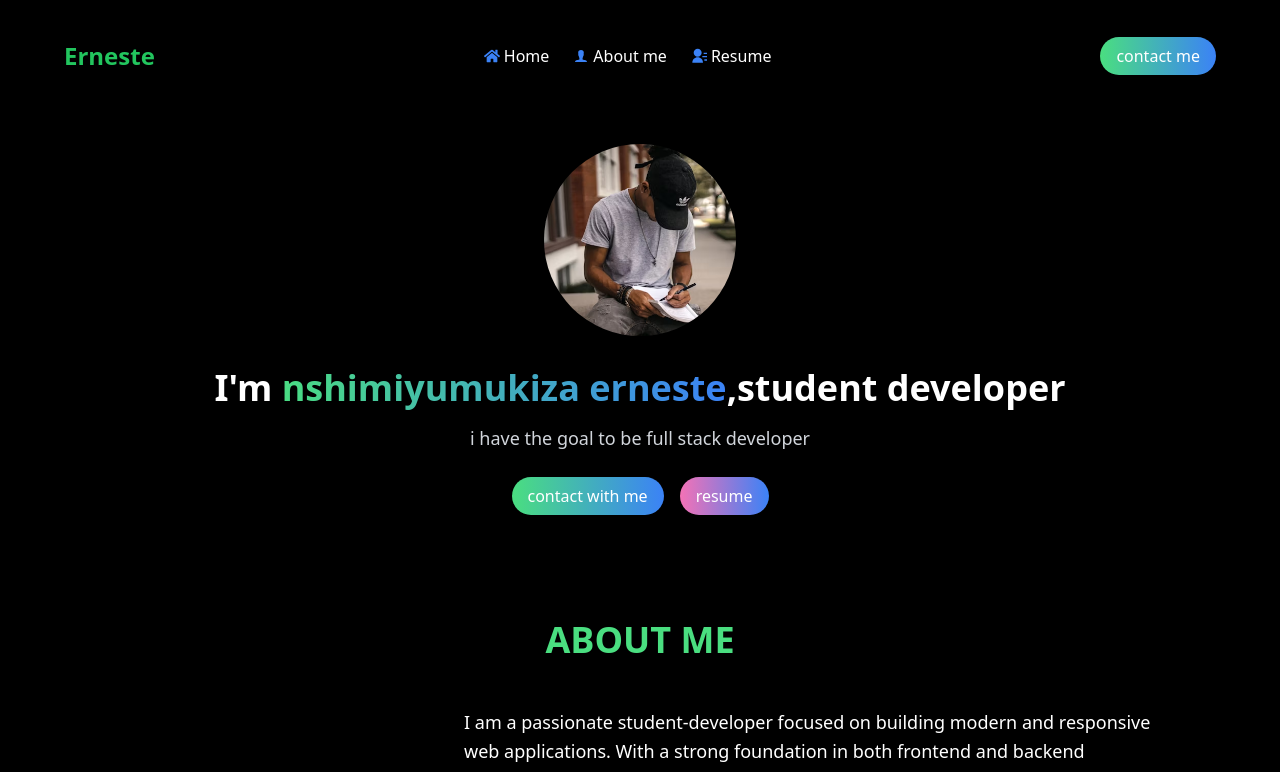
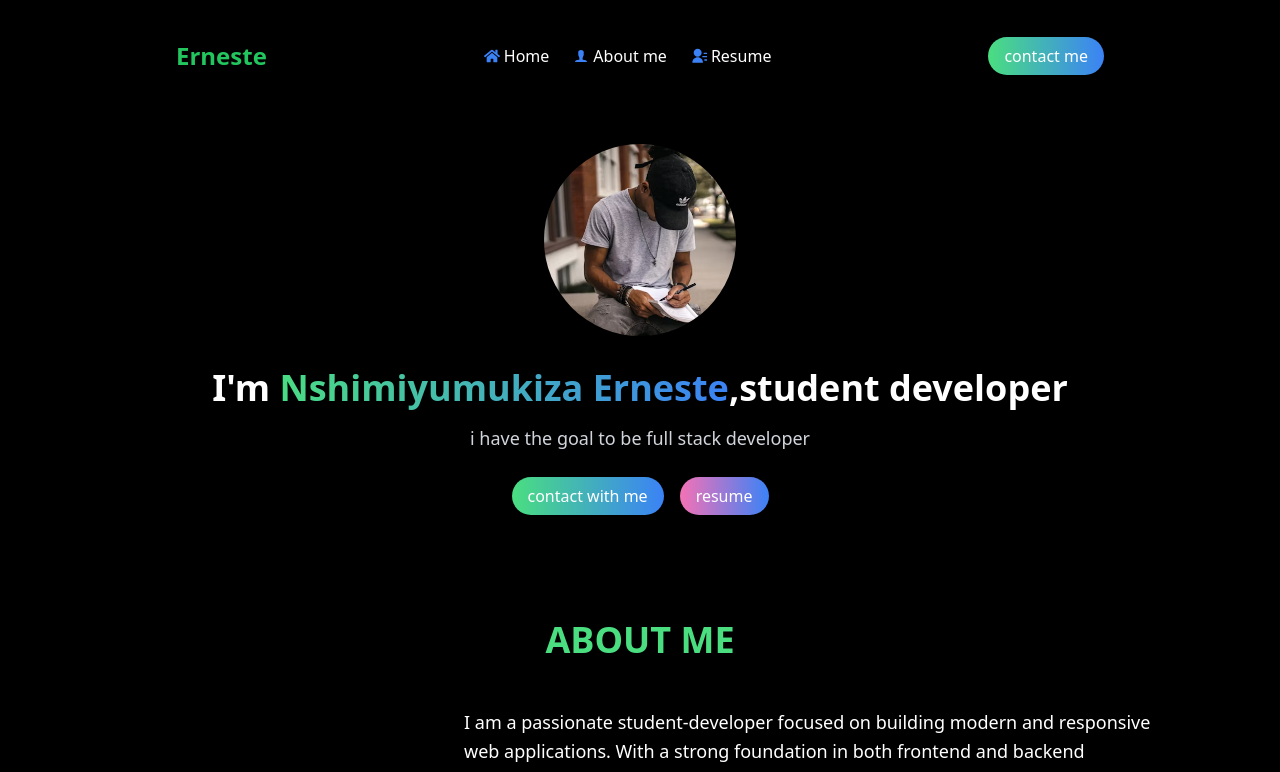
Before and after one commit to nshimiyumukiza/portfolio, a React (Vite) app: page / in a window 1280 px wide. Shown: the top 772 px of the page. Built offline with nearby package versions, Linux system fonts and the light colour scheme.

Commit message:
change some style

```diff
--- a/src/Components/Hero.jsx
+++ b/src/Components/Hero.jsx
@@ -21,7 +21,7 @@ const Hero = () => {
           I'm{""}
           <span className="text-transparent bg-clip-text bg-gradient-to-r from-green-400 to-blue-500 text-4xl fontd-bol">
             {" "}
-            nshimiyumukiza erneste
+            Nshimiyumukiza Erneste
           </span>
           ,student developer
         </h1>
--- a/src/Components/Navbar.jsx
+++ b/src/Components/Navbar.jsx
@@ -6,7 +6,7 @@ import { RiContactsFill } from "react-icons/ri";
 const Navbar = () => {
   return (
     <nav className="bg-black text-white px-8 md:px-16 md:py-8 py-4 ">
-      <div className="py-2 flex justify-center md:justify-between items-center">
+      <div className="py-2 flex justify-center md:justify-between items-center w-11/12 mx-auto md:px-16">
         <Link
           to="/"
           className="text-2xl font-bold hidden md:inline text-green-500"
```
